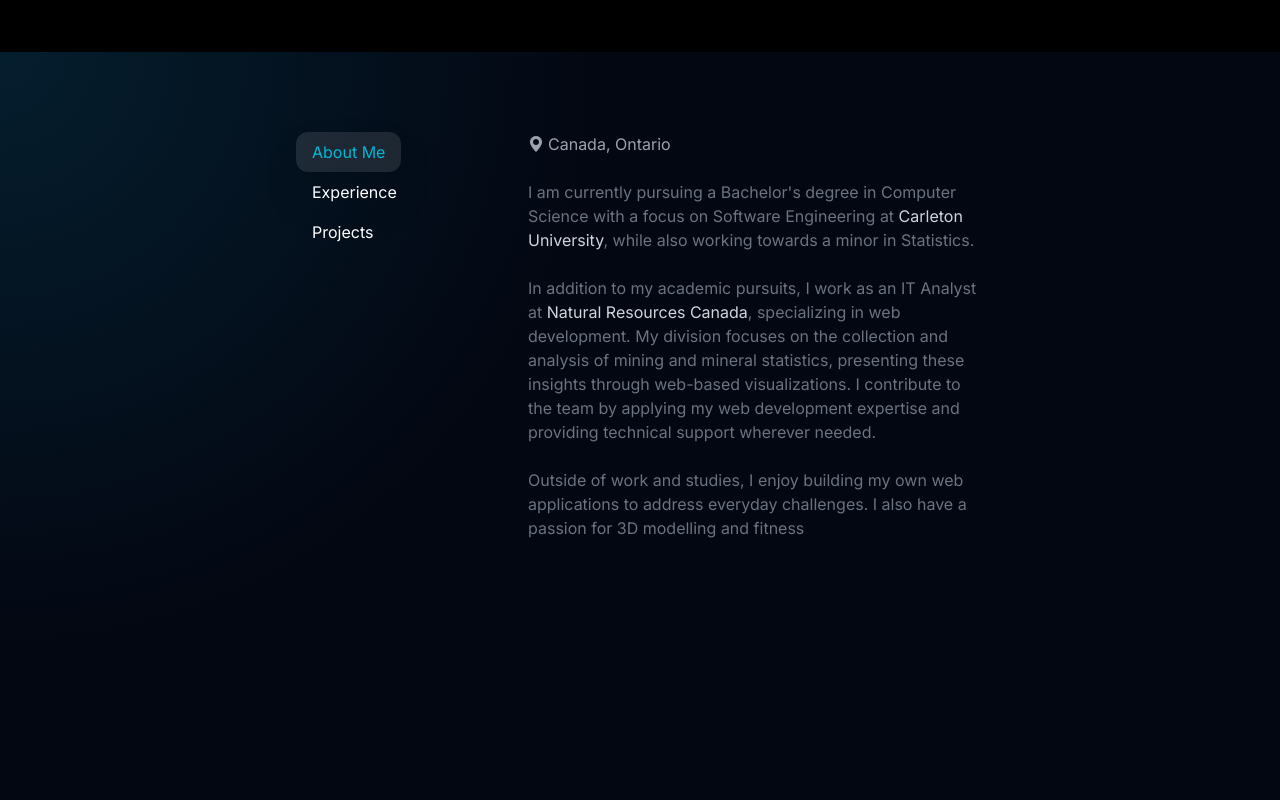
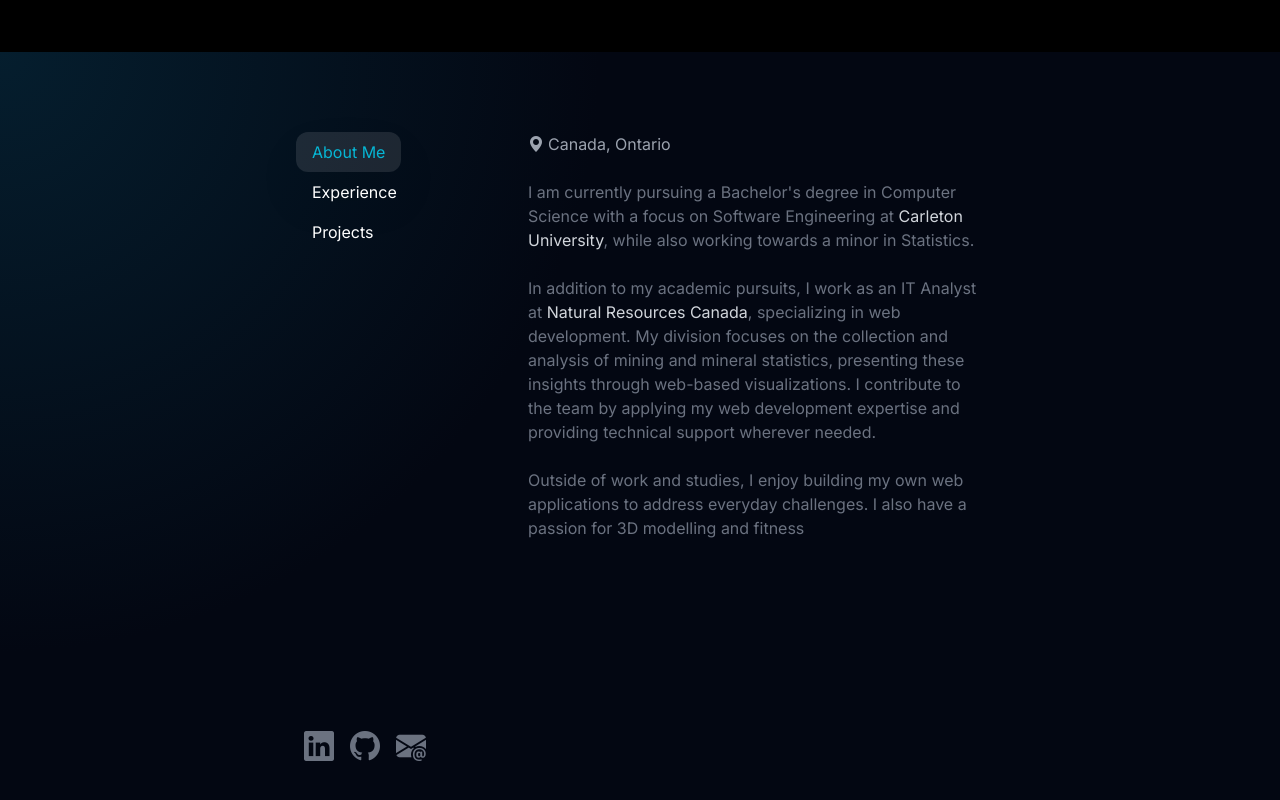
Before and after one commit to Jason-Wang1245/portfolio, a Next.js app: page / in a window 1280 px wide. Shown: the part 788-1588 px from the top of the page. Built offline with nearby package versions, Linux system fonts and the light colour scheme.

Commit message:
Added contact icons in Details section

```diff
--- a/app/Details.tsx
+++ b/app/Details.tsx
@@ -25,7 +25,8 @@
       style={{ background: `radial-gradient(600px at ${mousePosition.x}px ${mousePosition.y}px, #051e2e, #030712)` }}
       onMouseMove={handleMouseMove}
     >
-      <div className="m-10 mt-20 flex flex-col basis-3/12">
+      <div className="m-10 mt-20 flex flex-col basis-3/12 justify-between pb-12">
+        <div className="flex flex-col">
           <div>
             <button
               className={`topic-button hover:text-cyan-500 px-4 py-2 transition-all duration-300 rounded-xl bg-opacity-10 ${
@@ -63,14 +64,28 @@
             </button>
           </div>
         </div>
-      <div className="m-10 mt-20 basis-9/12 relative overflow-scroll overflow-y-scroll no-scrollbar" style={{scrollbarGutter: "stable"}}>
+        <div className="flex gap-4 pl-2">
+          <a href="https://www.linkedin.com/in/jasonwang1123/" target="_blank">
+            <i className="bi bi-linkedin text-3xl" />
+          </a>
+          <a href="https://github.com/Jason-Wang1245" target="_blank">
+            <i className="bi bi-github text-3xl" />
+          </a>
+          <a href="mailto:jasonwang1245@gamil.com" target="_blank">
+            <i className="bi bi-envelope-at-fill text-3xl" />
+          </a>
+        </div>
+      </div>
+      <div className="m-10 mt-20 basis-9/12 relative overflow-scroll overflow-y-scroll no-scrollbar" style={{ scrollbarGutter: "stable" }}>
         <div className={`absolute duration-300 transition-all ${activeTopic === "About Me" ? "opacity-100" : "opacity-0 hidden"}`}>
           <AboutMe />
         </div>
         <div className={`w-full absolute duration-300 transition-all ${activeTopic === "Experience" ? "opacity-100" : "opacity-0 hidden"}`}>
           <Experience />
         </div>
-        <div className={`absolute duration-300 transition-all ${activeTopic === "Projects" ? "opacity-100" : "opacity-0 hidden"}`}>coming soon...</div>
+        <div className={`absolute duration-300 transition-all ${activeTopic === "Projects" ? "opacity-100" : "opacity-0 hidden"}`}>
+          coming soon...
+        </div>
       </div>
     </div>
   );
```
Lines whose indentation alone changed are shown as unchanged.
